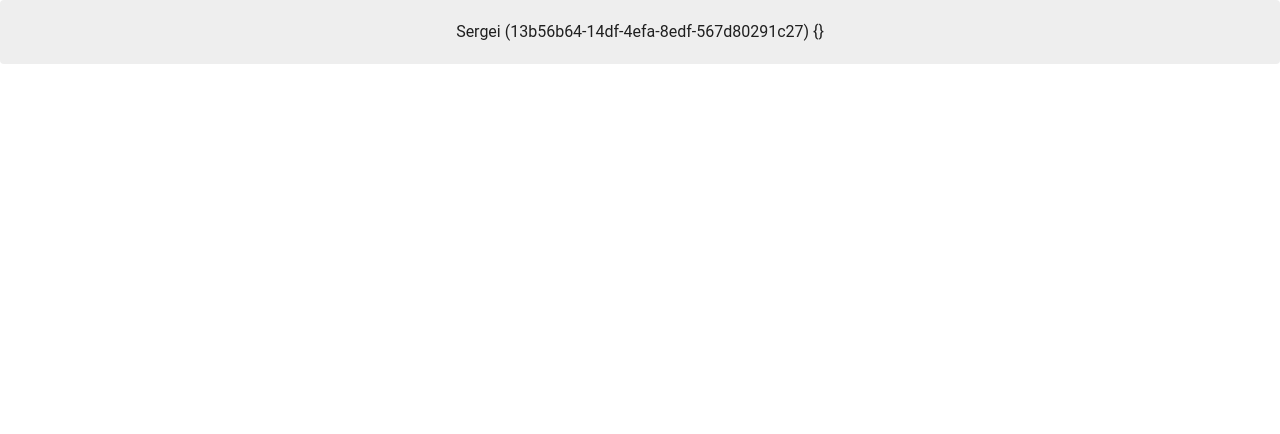
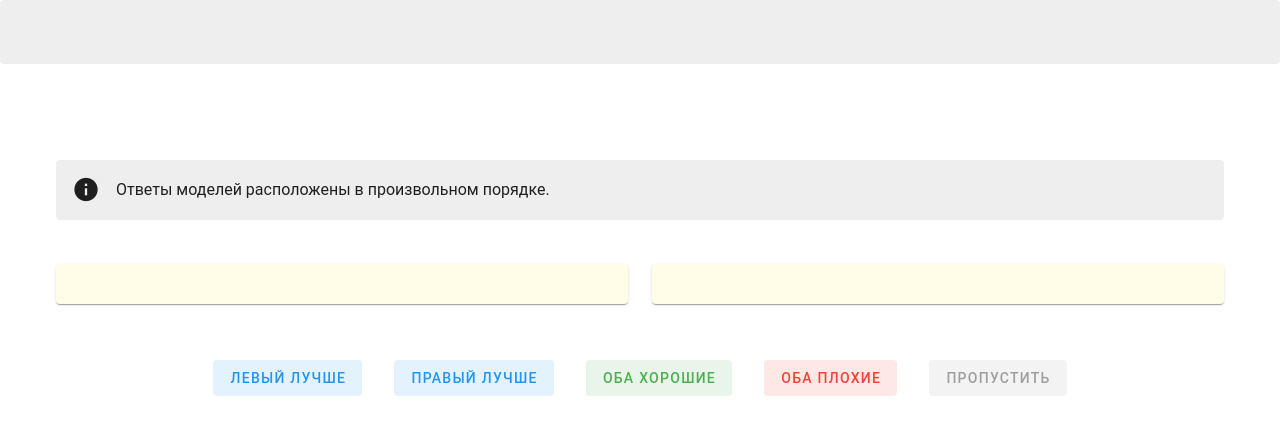
Before and after one commit to averkij/lamm, a Vue app in the folder frontend/: page /sbs/run/1 in a window 1280 px wide. Shown: the top 434 px of the page. Built offline with nearby package versions, Linux system fonts and the light colour scheme; no server answers.

Commit message:
Simple UI.

```diff
--- a/frontend/src/App.vue
+++ b/frontend/src/App.vue
@@ -10,7 +10,22 @@
       <v-toolbar class="my-toolbar" flat>
         <v-row>
           <v-col cols="12" class="text-center">
-            {{ userName }} ({{ userId }}) {{ sbsInfo }}
+            <div v-if="showSbsInfo">
+              <!-- 🙂 {{ userName }} ({{ userId }}) 🔋 -->
+              <span class="font-weight-medium">{{ sbsInfo["model_1"] }}</span>
+              против
+              <span class="font-weight-medium">{{ sbsInfo["model_2"] }}</span
+              >: выполнено
+              <span class="font-weight-medium">{{
+                sbsInfo["solved_tasks"]
+              }}</span>
+              из
+              <span class="font-weight-medium">{{
+                sbsInfo["total_tasks"]
+              }}</span>
+              заданий
+              <!-- {{ sbsInfo }} -->
+            </div>
           </v-col>
         </v-row>
       </v-toolbar>
@@ -59,13 +74,12 @@ export default {
   },
   computed: {
     ...mapGetters(["userId", "userName", "sbsInfo"]),
-    // langCodeFrom() {
-    //   let langCode = this.$route.params.from;
-    //   if (this.LANGUAGES[langCode]) {
-    //     return langCode;
-    //   }
-    //   return DEFAULT_FROM;
-    // },
+    showSbsInfo() {
+      if (this.sbsInfo && this.sbsInfo.model_1) {
+        return true;
+      }
+      return false;
+    },
   },
   mounted() {
     // this.getSbsInfo();
--- a/frontend/src/views/SbsRunView.vue
+++ b/frontend/src/views/SbsRunView.vue
@@ -1,10 +1,45 @@
 <template>
   <div>
+    <v-row class="mt-1">
+      <v-col cols="12" class="text-center text-h5">{{ sbsTasks[0][1] }}</v-col>
+      <v-col cols="12"
+        ><v-alert
+          type="info"
+          border="left"
+          colored-border
+          color="black-lighten-6"
+          class="mt-6"
+          elevation="0"
+        >
+          Ответы моделей расположены в произвольном порядке.
+        </v-alert>
+      </v-col> </v-row
+    ><v-row class="mt-8">
+      <v-col cols="6"
+        ><v-card elevation="1" class="pa-5 bg-yellow-lighten-5 pre-wrap">{{
+          sbsTasks[0][3]
+        }}</v-card></v-col
+      >
+      <v-col cols="6"
+        ><v-card elevation="1" class="pa-5 bg-yellow-lighten-5 pre-wrap">
+          {{ sbsTasks[0][4] }}
+        </v-card></v-col
+      >
+    </v-row>
     <v-row>
-      <v-col cols="12">{{ sbsTasks[0][1] }}</v-col> </v-row
-    ><v-row>
-      <v-col cols="6">{{ sbsTasks[0][3] }}</v-col>
-      <v-col cols="6">{{ sbsTasks[0][4] }}</v-col>
+      <v-col cols="12 mt-8" class="text-center">
+        <v-btn color="blue" variant="tonal" @click="vote('left')"
+          >Левый лучше</v-btn
+        ><v-btn class="ml-8" color="blue" variant="tonal" @click="vote('right')"
+          >Правый лучше</v-btn
+        ><v-btn class="ml-8" color="green" variant="tonal" @click="vote('good')"
+          >Оба хорошие</v-btn
+        ><v-btn class="ml-8" color="red" variant="tonal" @click="vote('bad')"
+          >Оба плохие</v-btn
+        ><v-btn class="ml-8" color="grey" variant="tonal" @click="vote('skip')"
+          >Пропустить</v-btn
+        >
+      </v-col>
     </v-row>
   </div>
 </template>
@@ -34,6 +69,9 @@ export default defineComponent({
         userId: this.userId,
       });
     },
+    vote(answer) {
+      this.getNextTask();
+    },
   },
   computed: {
     ...mapGetters(["userId", "userName", "sbsInfo", "sbsTasks"]),
```
